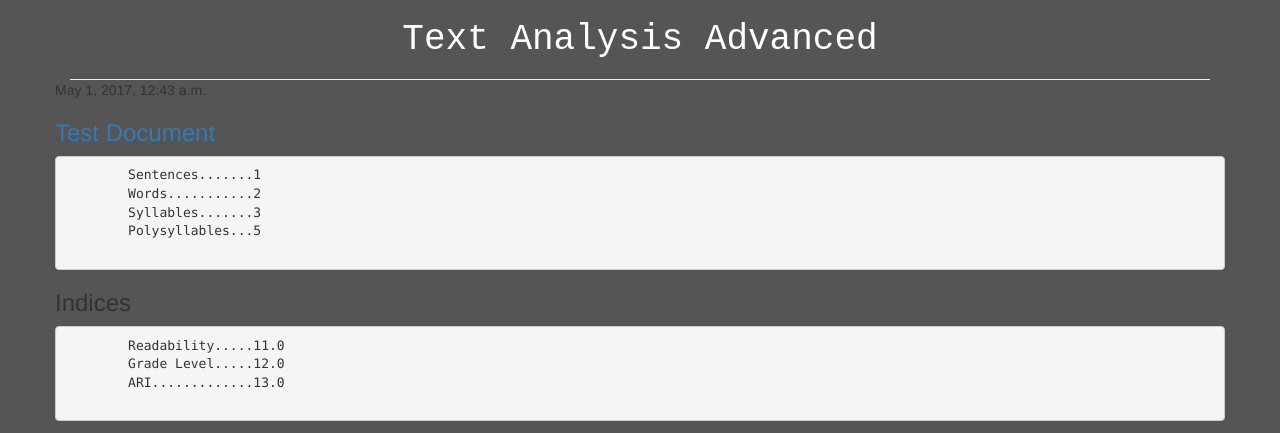
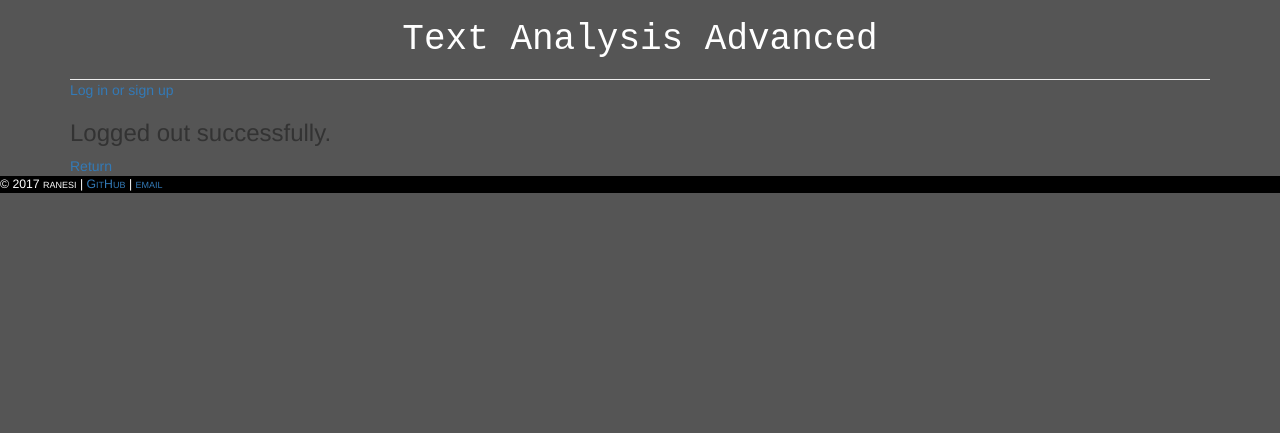
Before and after one commit to ranesi/text_analysis_django, a Django app: page /logout/ in a window 1280 px wide. Shown: the top 433 px of the page. After the commit the page ends 193 px from the top, so only its background shows below. Run offline with Django 3.2, Linux system fonts and the light colour scheme; data comes from the database, SQL or seed files in the repository; both versions use the stored data as it was after the commit; parts of the project's set-up code (start-up, migrations or seed data) failed here and were passed over; some libraries are stand-ins or nearby versions.

Commit message:
user accounts beginning to work

```diff
--- a/ta_web/templates/registration/login.html
+++ b/ta_web/templates/registration/login.html
@@ -2,7 +2,7 @@
 <div class="col-sm-12">
   <h3>Log In</h3>
 
-  <form method="POST" action="">{% csrf token %}
+  <form method="POST" action="">{% csrf_token %}
 
     <table id="login_form" class="table">
       {{ form.as_table }}
--- a/ta_web/templates/registration/register.html
+++ b/ta_web/templates/registration/register.html
@@ -2,10 +2,11 @@
 
 <div class='col-sm-12'>
   <h3>Registration</h3>
-  <form method="post" action="">{% csrf token %}
+  <form method="post" action="">{% csrf_token %}
     <table id="registration_form" class="table">
       {{ form.as_table }}
     </table>
     <button type="submit" class="btn btn-default">Submit</button>
   </form>
 </div>
+{% endblock %}
--- a/ta_web/templates/ta_web/base.html
+++ b/ta_web/templates/ta_web/base.html
@@ -23,6 +23,12 @@
     <div class="page-header">
       <h1><a href="/">Text Analysis Advanced</a></h1>
     </div>
+    <div class="user_login">
+      {% if user.is_authenticated %}
+      <a href="{% url 'ta_web:show_entries' pk=user.pk %}">Logged In</a>
+      <a href="{% url 'logout' %}?next={% url 'ta_web:logout_message' %}">Log Out</a> {% else %}
+      <a href="{% url 'login' %}?next= {{ request.path }}">Log in or sign up</a> {% endif %}
+    </div>
     <div class="row">
       <!--- various views rendered here --->
       {% block content %} {% endblock %}
--- /dev/null
+++ b/ta_web/templates/ta_web/home.html
@@ -0,0 +1,3 @@
+{% extends 'ta_web/base.html' %}{% block content %}
+
+{% endblock %}
--- /dev/null
+++ b/ta_web/templates/ta_web/logout_message.html
@@ -0,0 +1,6 @@
+{% extends 'ta_web/base.html' %} {% block content %}
+<div class="col-sm-12">
+  <h3>Logged out successfully.</h3>
+  <a href="{% url 'ta_web:homepage' %}">Return</a>
+</div>
+{% endblock %}
--- a/ta_web/urls.py
+++ b/ta_web/urls.py
@@ -4,7 +4,7 @@ from . import views
 urlpatterns = [
 
     url(
-        r'',
+        r'^$',
         views.homepage,
         name='homepage'
     ),
@@ -29,4 +29,16 @@ urlpatterns = [
         name='add_document'
     ),
 
+    url(
+        r'^register/$',
+        views.register,
+        name='register'
+    ),
+
+    url(
+        r'^logout/$',
+        views.logout_message,
+        name='logout_message'
+    ),
+
 ]
--- a/ta_web/views.py
+++ b/ta_web/views.py
@@ -24,7 +24,7 @@ def entry_detail(request, pk):
 def add_document(request):
     pass
 
-def register_user(request):
+def register(request):
     if request.method == 'POST':
         form = CreateUserForm(request.POST)
         if form.is_valid():
@@ -36,4 +36,10 @@ def register_user(request):
             login(request, user)
             return redirect('ta_web:homepage')
         else:
-            return render(request, '')
+            return render(request, 'registration/register.html', {'form': form})
+    else:
+        form = CreateUserForm()
+        return render(request, 'registration/register.html', {'form': form})
+
+def logout_message(request):
+    return render(request, 'ta_web/logout_message.html')
```
Also changed, not shown: db.sqlite3.
